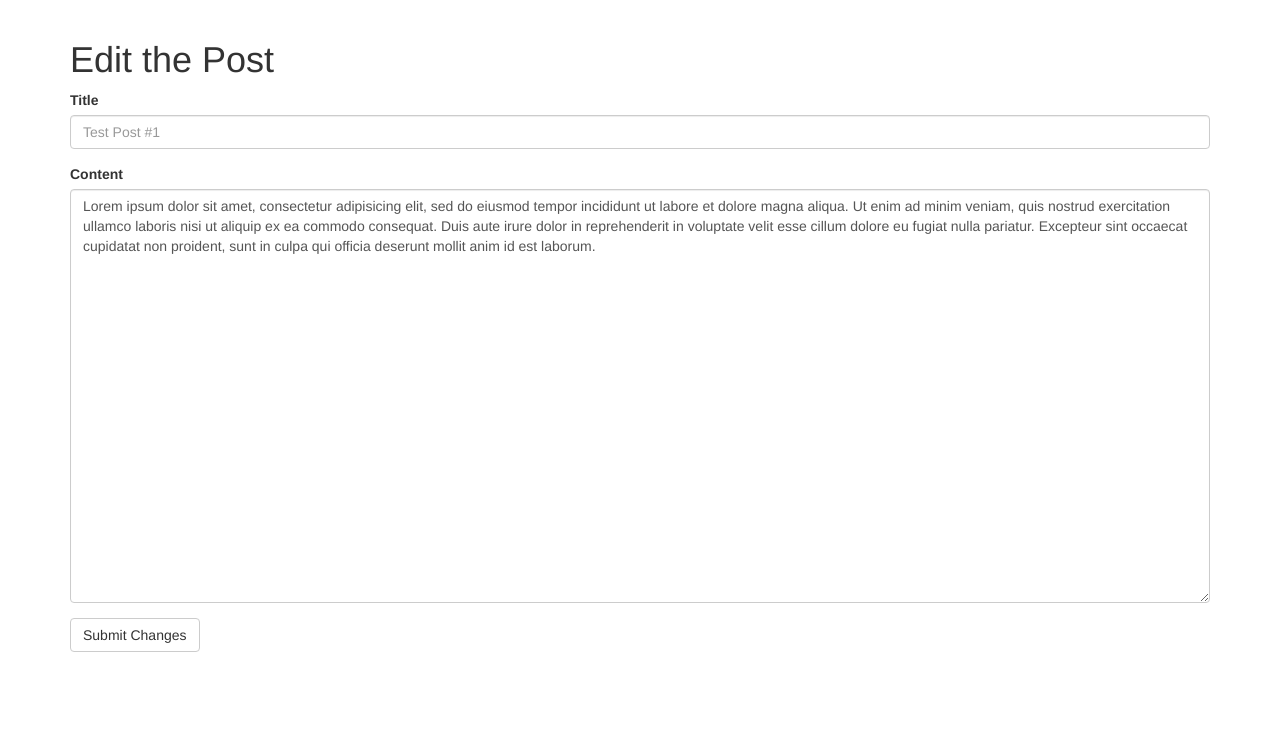
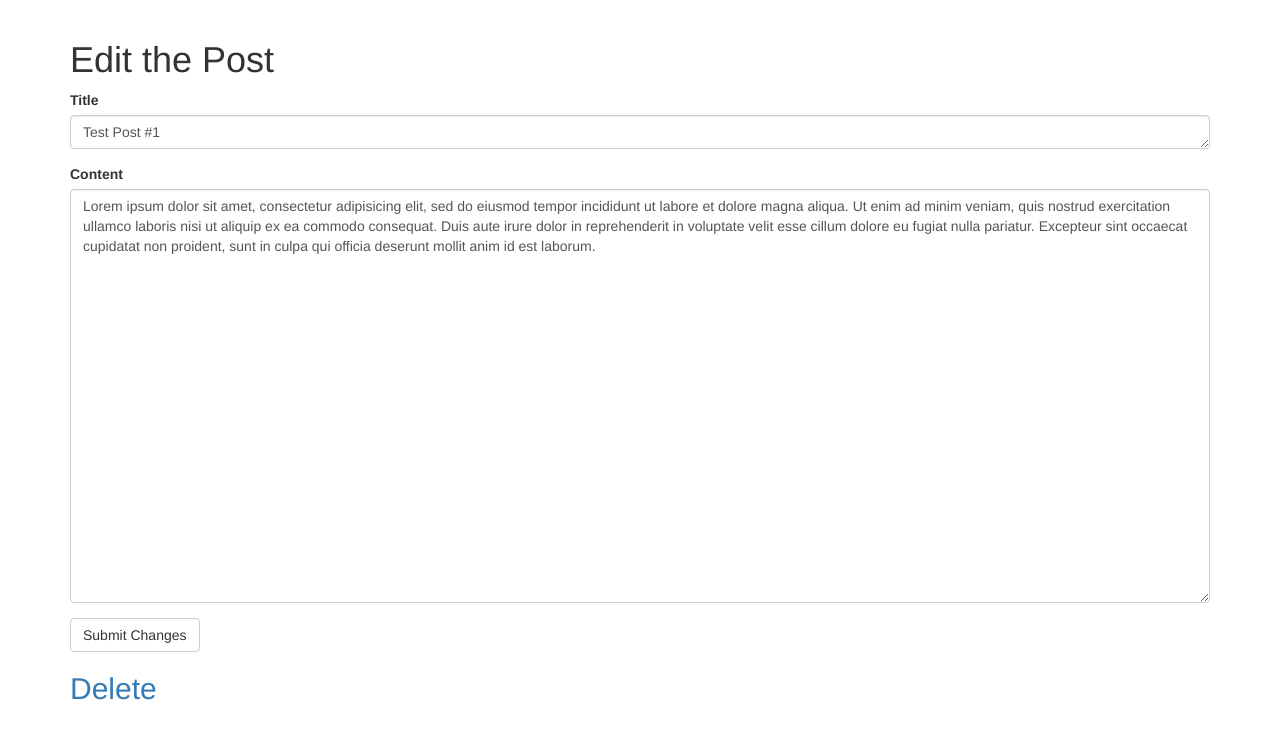
Before and after one commit to methodmenon/Blogful, a Flask app: page /post/2/edit in a window 1280 px wide. Shown: the part 51-800 px from the top of the page. Run offline with Flask 2, Linux system fonts and the light colour scheme; parts of the project's set-up code (start-up, migrations or seed data) failed here and were passed over; some libraries are stand-ins or nearby versions.

Commit message:
Blog extension with a delete option added

```diff
--- a/blog/templates/edit_post.html
+++ b/blog/templates/edit_post.html
@@ -8,7 +8,7 @@
 <form role="form" method="POST">
 	<div class="form-group">
 		<label for="title">Title</label>
-		<input type="text" class="form-control" id="title" name="title" placeholder="{{title}}"required>
+		<textarea type="text" class="form-control" id="title" name="title" placeholder="Post Title" rows="1" required>{{title|safe}}</textarea>
 	</div>
 	<div class="form-group">
 		<label for="content">Content</label>
@@ -17,4 +17,9 @@
 	<button type="submit" class="btn btn-default">Submit Changes</button>
 </form>
 
+<div>
+	<h2>
+		<a href="{{url_for('delete_post', post_id=post.id)}}" onclick="return confirm('Are you really deleting this post?')">Delete</a>
+	</h2>
+</div>
 {% endblock %}
--- a/blog/templates/posts.html
+++ b/blog/templates/posts.html
@@ -12,6 +12,12 @@
 {{ macros.render_post(post) }}
 <!-- End the loop -->
 {% endfor %}
+
+<ul class="add-post">
+	<li>
+		<a href="{{url_for('add_post_get')}}">Add Post</a>
+	</li>
+</ul>
 
 <!-- Adjusted posts.html template to display some buttons which will direct us to the next and previous pages -->
 <ul class="pager">
--- a/blog/views.py
+++ b/blog/views.py
@@ -94,3 +94,9 @@
 	#session.add(post)
 	session.commit()
 	return redirect(url_for("posts"))
+
+@app.route("/post/<int:post_id>/delete", methods=["GET"])
+def delete_post(post_id):
+	post = session.query(Post).filter(Post.id==post_id).delete()
+	session.commit()
+	return redirect(url_for("posts"))
```
Also changed, not shown: blog/static/main.css (+4 -5 lines), blog/templates/single_post.html (+7 -3 lines), blog-development.db, blog/templates/macros.html (line endings or trailing spaces).
